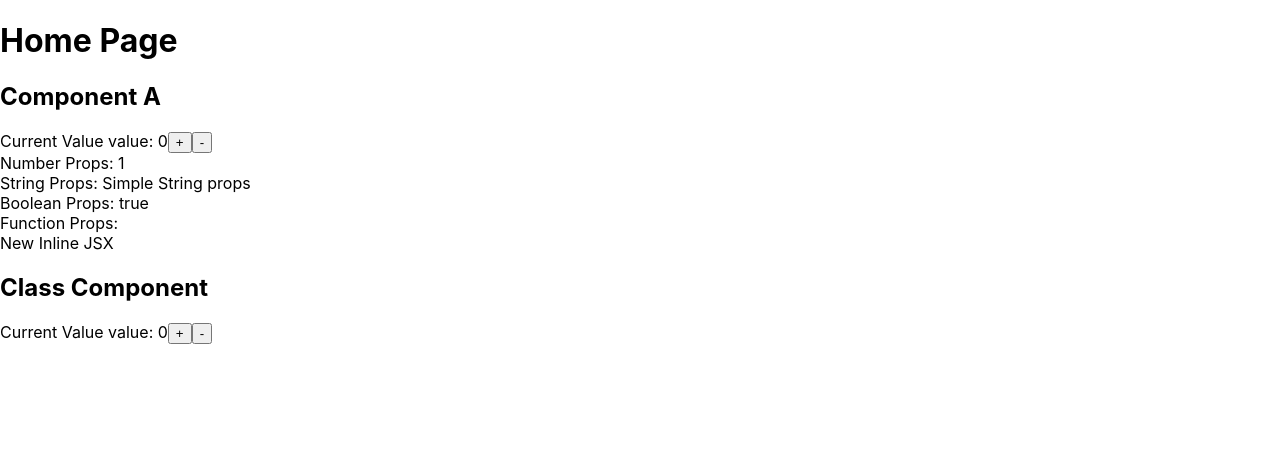
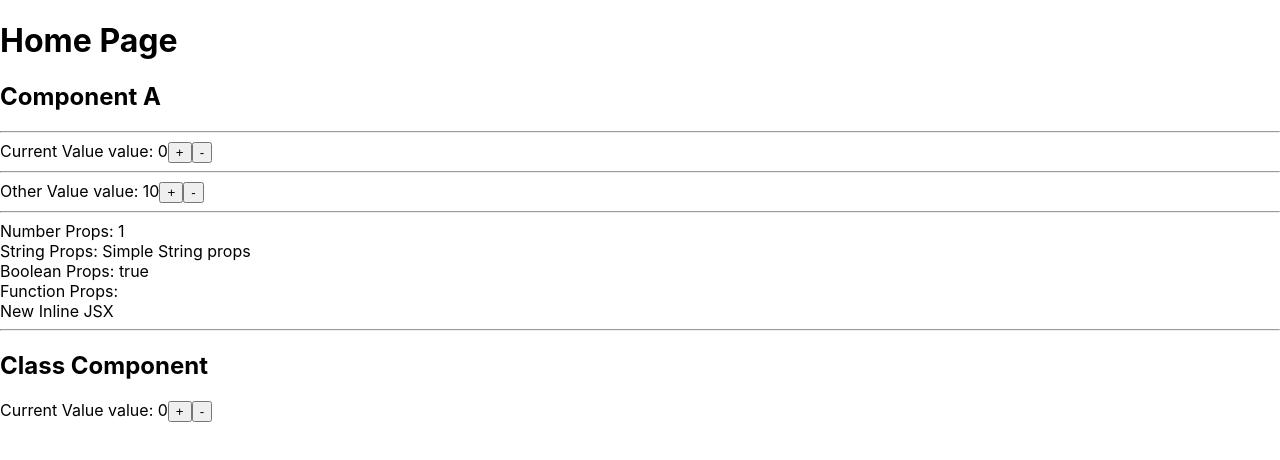
Before and after one commit to NajeebArif/NextJs-Scratch-Pad, a Next.js app: page / in a window 1280 px wide. Shown: the top 460 px of the page. Built offline with nearby package versions, Linux system fonts and the light colour scheme.

Commit message:
Add other state

```diff
--- a/pages/index.js
+++ b/pages/index.js
@@ -38,22 +38,30 @@ class CompB extends React.Component {
 function CompA(props) {
 
   const [value, setValue] = useState(0);
+  const [otherValue, setOtherValue] = useState(10);
 
   useEffect(() => {
     console.log('useEffect is called')
-  })
+  }, [])
 
   return (
     <>
       <h2>Component A</h2>
+      <hr />
       <div>
         <span>Current Value value: {value}</span>
         <button onClick={() => setValue(value + 1)}>+</button>
         <button onClick={() => setValue(value - 1)}>-</button>
+        <hr />
+        <span>Other Value value: {otherValue}</span>
+        <button onClick={() => setOtherValue(otherValue + 1)}>+</button>
+        <button onClick={() => setOtherValue(otherValue - 1)}>-</button>
+        <hr />
         <div>Number Props: {props.numberProps}</div>
         <div>String Props: {props.stringProps}</div>
         <div>Boolean Props: {props.boolProps.toString()}</div>
         <div>Function Props: {<props.funcProps />}</div>
+        <hr />
       </div>
     </>
   )
```
